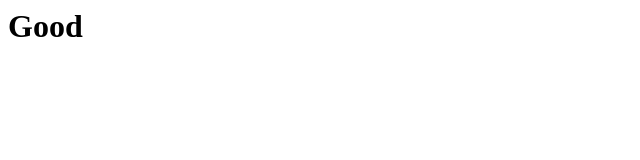
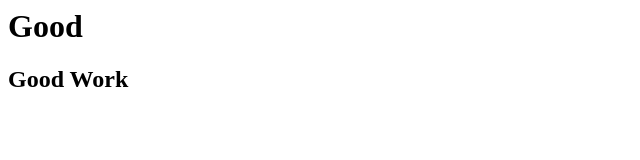
Before and after one commit to umarafzal55/preesoft-joining, a plain HTML site: page index.html in a window 1280 px wide. Shown: the whole page, without its empty margins (0-640 px from the left). Drawn offline with Linux system fonts and the light colour scheme.

Commit message:
Add new heading (h2)

```diff
--- a/index.html
+++ b/index.html
@@ -8,5 +8,8 @@
     <h1>
       Good
     </h1>
+    <h2>
+      Good Work
+    </h2>
   </body>
 </html>
```
